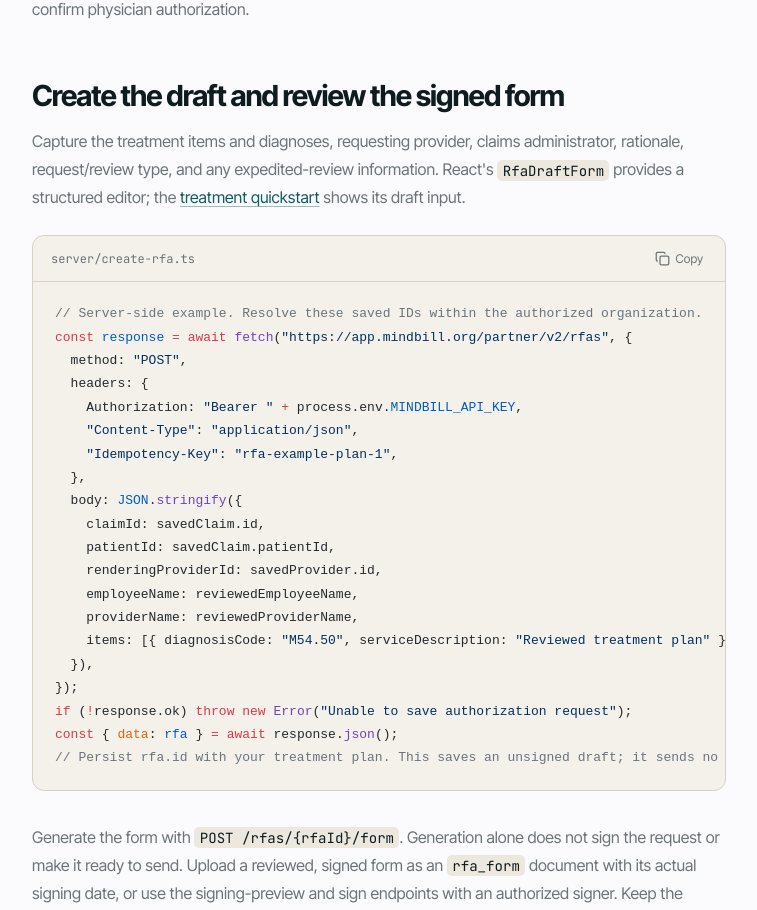
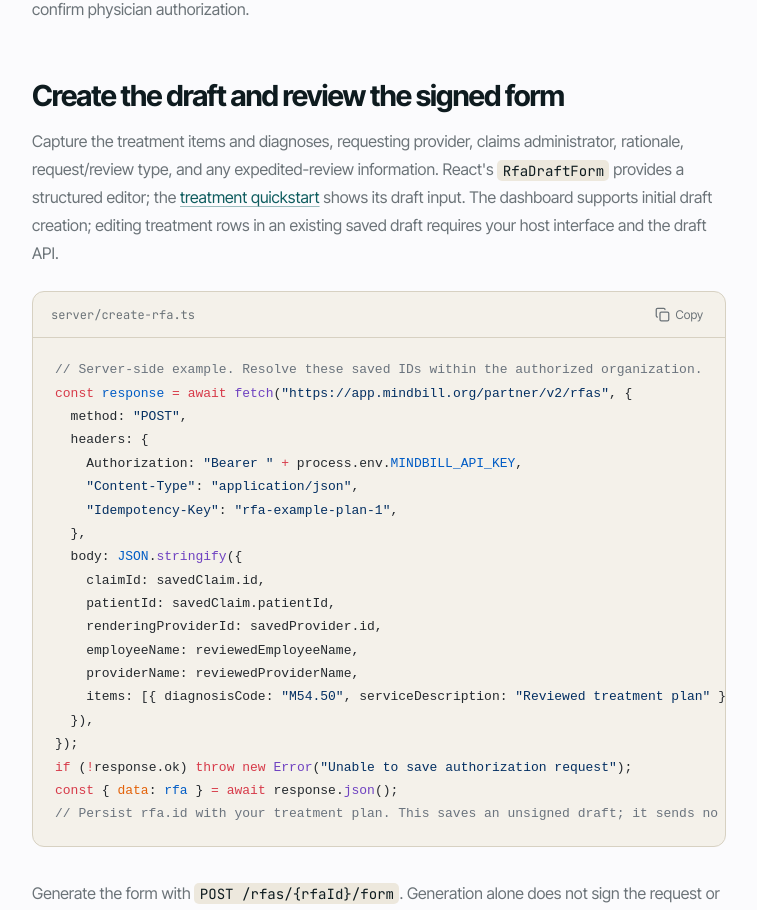
Before and after one commit to incidentfox/mindbill-docs, a Next.js app: page /guides/rfas in a window 1280 px wide. Shown: the part 1933-2843 px from the top of the page, without its empty margins (272-1029 px from the left). Built offline with nearby package versions, Linux system fonts and the light colour scheme.

Commit message:
docs: pin published SDK and clarify workflow coverage

```diff
--- a/app/guides/rfas/page.tsx
+++ b/app/guides/rfas/page.tsx
@@ -57,7 +57,7 @@ export default function RfasPage() {
     <p>The dashboard works without a custom continuation page. Its optional <code>onContinue</code> adds an “Open in your application” action. All changes require an explicit user action; rendering the dashboard never signs or sends. The default environment is sandbox, where fax delivery stays disabled. For a custom interface, browser 0.38.0 exports <code>createRfaClient</code> with <code>list</code>, <code>get</code>, <code>createDraft</code>, <code>getDocument</code>, <code>uploadDocument</code>, <code>prepareSigning</code>, <code>sign</code>, <code>previewPacket</code>, <code>sendFax</code>, and <code>refreshFaxes</code>.</p>
     <p>Grant <code>rfas:read</code> for the list, detail, and packet; <code>documents:read</code> for document/signing previews; and <code>payers:read</code> for the destination directory. Match the component&apos;s <code>permissions</code> controls to server scopes: <code>create → rfas:create</code>, <code>edit → rfas:edit</code>, <code>sign → rfas:sign</code>, and <code>send → rfas:act</code>. The server enforces access independently of these UI props. Before signing, save the physician&apos;s signature once in <a href="https://app.mindbill.org/settings/rendering-providers" target="_blank" rel="noreferrer">MindBill → Settings → Rendering providers</a>. The public BillingSettings profile does not accept signature fields. An authorized human must review the exact preview and confirm physician authorization.</p>
     <h2 id="draft">Create the draft and review the signed form</h2>
-    <p>Capture the treatment items and diagnoses, requesting provider, claims administrator, rationale, request/review type, and any expedited-review information. React&apos;s <code>RfaDraftForm</code> provides a structured editor; the <Link href="/learn/treatment-quickstart#rfa">treatment quickstart</Link> shows its draft input.</p>
+    <p>Capture the treatment items and diagnoses, requesting provider, claims administrator, rationale, request/review type, and any expedited-review information. React&apos;s <code>RfaDraftForm</code> provides a structured editor; the <Link href="/learn/treatment-quickstart#rfa">treatment quickstart</Link> shows its draft input. The dashboard supports initial draft creation; editing treatment rows in an existing saved draft requires your host interface and the draft API.</p>
     <CodeBlock code={draft} language="ts" filename="server/create-rfa.ts" />
     <p>Generate the form with <code>POST /rfas/&#123;rfaId&#125;/form</code>. Generation alone does not sign the request or make it ready to send. Upload a reviewed, signed form as an <code>rfa_form</code> document with its actual signing date, or use the signing-preview and sign endpoints with an authorized signer. Keep the signed form and relevant clinical support in the RFA&apos;s document list.</p>
     <h2 id="send">Review the authorization destination and exact packet</h2>
--- a/app/learn/treatment-quickstart/page.tsx
+++ b/app/learn/treatment-quickstart/page.tsx
@@ -117,7 +117,7 @@ export default function TreatmentQuickstartPage() {
         <p>Start with the patient, claim, provider, location, and diagnosis fields from the <Link href="/learn/api-quickstart#create">example bill</Link> as <code>billInput</code>. Set the billing mode and replace the med-legal lines with professional services.</p>
         <p><strong>Choose the mode explicitly:</strong> <code>med_legal</code> is the default medical-legal evaluation workflow with shared bill diagnoses. <code>professional</code> is treatment billing, where each procedure line selects its applicable diagnoses using one-based <code>diagnosisPointers</code>. Professional bills allow up to 12 diagnoses and up to four pointers per line. Review those selections instead of automatically copying every diagnosis to every procedure.</p>
         <CodeBlock code={treatmentFields} filename="Treatment bill fields" />
-        <p className="quickstart-note">Every professional line needs an explicit total charge. Use a reviewed fee quote or your practice’s configured rates; do not treat a missing or unavailable fee schedule as a zero charge or invent a rate. The values above are synthetic examples. If a service relates to an RFA item, also include that item’s <code>rfaItemId</code> on its bill line.</p>
+        <p className="quickstart-note">Every professional line needs an explicit total charge. Use a reviewed fee quote or your practice’s configured rates; do not treat a missing or unavailable fee schedule as a zero charge or invent a rate. Server fee quotes depend on activated schedule coverage for the organization and service; not every schedule or service is available. The values above are synthetic examples. If a service relates to an RFA item, also include that item’s <code>rfaItemId</code> on its bill line.</p>
       </section>
       <section id="submit"><h2>4. Submit and track the bill</h2>
         <p>Pass <code>treatmentBill</code> to the entry form for review and document upload, or submit it from your server. Reuse <Link href="/guides/practice-settings">saved providers, service locations, and W-9 settings</Link>; attach optional <Link href="/guides/documents#authorization">authorization or network records</Link> when appropriate.</p>
--- a/components/playground.tsx
+++ b/components/playground.tsx
@@ -603,7 +603,7 @@ function ComponentPlayground({
         template="react"
         theme="auto"
         files={{ "/App.js": code, "/styles.css": demoCss }}
-        customSetup={{ dependencies: { "@mindbill/react": "0.52.0" } }}
+        customSetup={{ dependencies: { "@mindbill/react": "0.62.0" } }}
         options={{
           showNavigator: false,
           showTabs: true,
--- a/package.json
+++ b/package.json
@@ -11,7 +11,7 @@
   },
   "dependencies": {
     "@codesandbox/sandpack-react": "2.20.0",
-    "@mindbill/react": "0.52.0",
+    "@mindbill/react": "0.62.0",
     "lucide-react": "1.37.0",
     "next": "16.3.3",
     "react": "19.2.8",
```
Also changed, not shown: 1 other file (tests, documents, lock files or other folders).
